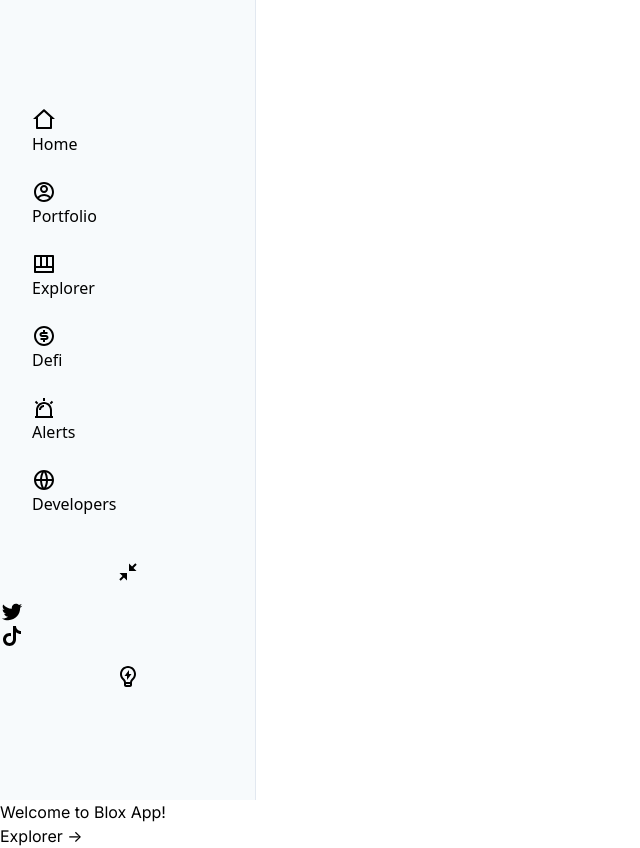
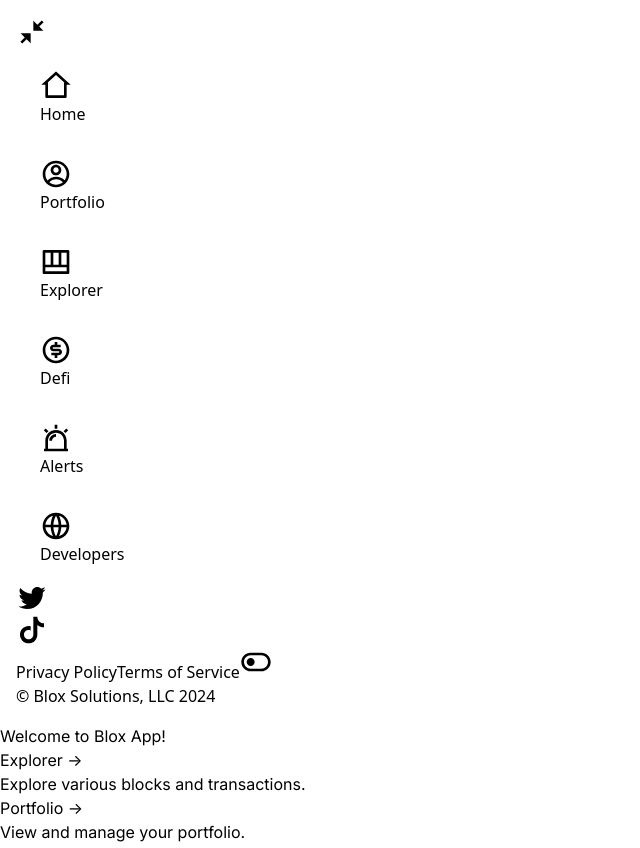
Before and after one commit to MichaelHDesigns/Blox-App, a Next.js app: page / in a window 1280 px wide. Shown: the top 848 px of the page, without its empty margins (0-640 px from the left). Built offline with nearby package versions, Linux system fonts and the light colour scheme.

Commit message:
her side shakes just right & she can lay it down on the ground

```diff
--- a/src/components/SideNav.tsx
+++ b/src/components/SideNav.tsx
@@ -1,4 +1,4 @@
-import React, { useState } from "react";
+import React, { useState, useEffect } from "react";
 import Link from "next/link";
 import { useDarkMode } from "../contexts/DarkModeContext";
 import {
@@ -11,8 +11,8 @@ import {
   RiTwitterFill,
   RiTiktokFill,
   RiCollapseDiagonalFill,
-  RiLightbulbFlashLine,
-} from "react-icons/ri"; // Import icons from react-icons
+  RiToggleLine,
+} from "react-icons/ri";
 
 const SideNav: React.FC = () => {
   const { darkMode, toggleDarkMode } = useDarkMode();
@@ -22,133 +22,166 @@ const SideNav: React.FC = () => {
     setCollapsed(!collapsed);
   };
 
+  useEffect(() => {
+    const handleResize = () => {
+      // Set collapsed state based on screen width
+      if (window.innerWidth < 1025) {
+        setCollapsed(true); // Close sidebar on smaller screens
+      } else {
+        setCollapsed(false); // Open sidebar on larger screens
+      }
+    };
+
+    // Initial check on mount
+    handleResize();
+
+    // Add resize event listener
+    window.addEventListener("resize", handleResize);
+
+    // Clean up the event listener
+    return () => {
+      window.removeEventListener("resize", handleResize);
+    };
+  }, []);
+
   return (
-    <aside
-      className={`fixed bottom-0 left-0 max-h-[calc(100vh-5rem)] lg:max-h-full lg:bg-gray-200 lg:border-r lg:border-gray-300 ${
+    <nav
+      className={`fixed bottom-0 left-0 w-full lg:w-auto bg-gray-200 border-t border-gray-300 lg:border-r ${
         darkMode ? "dark:bg-gray-800" : ""
-      } lg:static lg:border-l lg:border-t transform lg:translate-x-0 ${
-        collapsed ? "w-20 lg:w-20" : "w-full lg:w-64"
+      } lg:static lg:border-l transform lg:translate-x-0 ${
+        collapsed ? "lg:flex lg:flex-col lg:w-20" : "lg:w-64"
       }`}
       style={{ transition: "width 0.3s ease, transform 0.3s ease" }}
     >
-      <nav className="py-4 overflow-y-auto lg:overflow-y-hidden">
-        <ul className="flex flex-wrap lg:block lg:space-y-1 mt-4">
-          <li
-            className={`px-4 py-2 w-full lg:w-auto ${
-              darkMode ? "text-white" : "text-black"
-            } hover:bg-gray-300 ${darkMode ? "dark:hover:bg-gray-700" : ""}`}
-          >
-            <Link href="/" legacyBehavior>
-              <a className="flex items-center">
-                <RiHome2Line
-                  className={`mr-2 ${
-                    collapsed ? "icon-collapse" : "text-base"
-                  }`}
-                />
-                {!collapsed && <span>Home</span>}
-              </a>
-            </Link>
-          </li>
-          <li
-            className={`px-4 py-2 w-full lg:w-auto ${
-              darkMode ? "text-white" : "text-black"
-            } hover:bg-gray-300 ${darkMode ? "dark:hover:bg-gray-700" : ""}`}
-          >
-            <Link href="/portfolio" legacyBehavior>
-              <a className="flex items-center">
-                <RiAccountCircleLine
-                  className={`mr-2 ${
-                    collapsed ? "icon-collapse" : "text-base"
-                  }`}
-                />
-                {!collapsed && <span>Portfolio</span>}
-              </a>
-            </Link>
-          </li>
-          <li
-            className={`px-4 py-2 w-full lg:w-auto ${
-              darkMode ? "text-white" : "text-black"
-            } hover:bg-gray-300 ${darkMode ? "dark:hover:bg-gray-700" : ""}`}
-          >
-            <Link href="/explorer" legacyBehavior>
-              <a className="flex items-center">
-                <RiTableAltLine
-                  className={`mr-2 ${
-                    collapsed ? "icon-collapse" : "text-base"
-                  }`}
-                />
-                {!collapsed && <span>Explorer</span>}
-              </a>
-            </Link>
-          </li>
-          <li
-            className={`px-4 py-2 w-full lg:w-auto ${
-              darkMode ? "text-white" : "text-black"
-            } hover:bg-gray-300 ${darkMode ? "dark:hover:bg-gray-700" : ""}`}
-          >
-            <Link href="/defi" legacyBehavior>
-              <a className="flex items-center">
-                <RiMoneyDollarCircleLine
-                  className={`mr-2 ${
-                    collapsed ? "icon-collapse" : "text-base"
-                  }`}
-                />
-                {!collapsed && <span>Defi</span>}
-              </a>
-            </Link>
-          </li>
-          <li
-            className={`px-4 py-2 w-full lg:w-auto ${
-              darkMode ? "text-white" : "text-black"
-            } hover:bg-gray-300 ${darkMode ? "dark:hover:bg-gray-700" : ""}`}
-          >
-            <Link href="/alerts" legacyBehavior>
-              <a className="flex items-center">
-                <RiAlarmWarningLine
-                  className={`mr-2 ${
-                    collapsed ? "icon-collapse" : "text-base"
-                  }`}
-                />
-                {!collapsed && <span>Alerts</span>}
-              </a>
-            </Link>
-          </li>
-          <li
-            className={`px-4 py-2 w-full lg:w-auto ${
-              darkMode ? "text-white" : "text-black"
-            } hover:bg-gray-300 ${darkMode ? "dark:hover:bg-gray-700" : ""}`}
-          >
-            <Link href="/developers" legacyBehavior>
-              <a className="flex items-center">
-                <RiGlobalLine
-                  className={`mr-2 ${
-                    collapsed ? "icon-collapse" : "text-base"
-                  }`}
-                />
-                {!collapsed && <span>Developers</span>}
-              </a>
-            </Link>
-          </li>
-        </ul>
-      </nav>
-
       {/* Collapse Icon */}
-      <div
-        className={`absolute bottom-4 left-0 ${
-          collapsed ? "lg:left-2" : "lg:left-20"
-        }`}
-      >
+      <div className="flex top-4 right-0 lg:top-4 lg:right-0">
         <button
           onClick={toggleSidebar}
-          className={`p-2 ${
-            darkMode ? "dark:text-white" : "text-black"
-          } hover:bg-gray-300 rounded-full ${
+          className={`p-2 ${darkMode ? "dark:text-white" : "text-black"} hover:bg-gray-300 rounded-full ${
             darkMode ? "dark:hover:bg-gray-700" : ""
           }`}
         >
           <RiCollapseDiagonalFill />
         </button>
       </div>
+
+      <ul className="flex lg:block lg:space-y-1 mt-4 lg:mt-4 gap-y-1">
+        {/* Navigation Items */}
+        <li
+          className={`px-2 py-2 w-full lg:w-auto ${
+            darkMode ? "text-white" : "text-black"
+          } hover:bg-gray-300 ${darkMode ? "dark:hover:bg-gray-700" : ""}`}
+        >
+          <Link href="/" legacyBehavior>
+            <a
+              className="flex items-center text-xs lg:text-base"
+              title={!collapsed ? "Home" : "Home"}
+            >
+              <div className="flex items-center">
+                <RiHome2Line
+                  className={`${collapsed ? "icon-collapse" : "text-base"} mr-2 h-6 w-6`}
+                />
+                {!collapsed && <span>Home</span>}
+              </div>
+            </a>
+          </Link>
+        </li>
+        <li
+          className={`px-2 py-2 w-full lg:w-auto ${
+            darkMode ? "text-white" : "text-black"
+          } hover:bg-gray-300 ${darkMode ? "dark:hover:bg-gray-700" : ""}`}
+        >
+          <Link href="/portfolio" legacyBehavior>
+            <a
+              className="flex items-center text-xs lg:text-base"
+              title={!collapsed ? "Portfolio" : "Portfolio"}
+            >
+              <div className="flex items-center">
+                <RiAccountCircleLine
+                  className={`${collapsed ? "icon-collapse" : "text-base"} mr-2 h-6 w-6`}
+                />
+                {!collapsed && <span>Portfolio</span>}
+              </div>
+            </a>
+          </Link>
+        </li>
+        <li
+          className={`px-2 py-2 w-full lg:w-auto ${
+            darkMode ? "text-white" : "text-black"
+          } hover:bg-gray-300 ${darkMode ? "dark:hover:bg-gray-700" : ""}`}
+        >
+          <Link href="/explorer" legacyBehavior>
+            <a
+              className="flex items-center text-xs lg:text-base"
+              title={!collapsed ? "Explorer" : "Explorer"}
+            >
+              <div className="flex items-center">
+                <RiTableAltLine
+                  className={`${collapsed ? "icon-collapse" : "text-base"} mr-2 h-6 w-6`}
+                />
+                {!collapsed && <span>Explorer</span>}
+              </div>
+            </a>
+          </Link>
+        </li>
+        <li
+          className={`px-2 py-2 w-full lg:w-auto ${
+            darkMode ? "text-white" : "text-black"
+          } hover:bg-gray-300 ${darkMode ? "dark:hover:bg-gray-700" : ""}`}
+        >
+          <Link href="/defi" legacyBehavior>
+            <a
+              className="flex items-center text-xs lg:text-base"
+              title={!collapsed ? "Defi" : "Defi"}
+            >
+              <div className="flex items-center">
+                <RiMoneyDollarCircleLine
+                  className={`${collapsed ? "icon-collapse" : "text-base"} mr-2 h-6 w-6`}
+                />
+                {!collapsed && <span>Defi</span>}
+              </div>
+            </a>
+          </Link>
+        </li>
+        <li
+          className={`px-2 py-2 w-full lg:w-auto ${
+            darkMode ? "text-white" : "text-black"
+          } hover:bg-gray-300 ${darkMode ? "dark:hover:bg-gray-700" : ""}`}
+        >
+          <Link href="/alerts" legacyBehavior>
+            <a
+              className="flex items-center text-xs lg:text-base"
+              title={!collapsed ? "Alerts" : "Alerts"}
+            >
+              <div className="flex items-center">
+                <RiAlarmWarningLine
+                  className={`${collapsed ? "icon-collapse" : "text-base"} mr-2 h-6 w-6`}
+                />
+                {!collapsed && <span>Alerts</span>}
+              </div>
+            </a>
+          </Link>
+        </li>
+        <li
+          className={`px-2 py-2 w-full lg:w-auto ${
+            darkMode ? "text-white" : "text-black"
+          } hover:bg-gray-300 ${darkMode ? "dark:hover:bg-gray-700" : ""}`}
+        >
+          <Link href="/developers" legacyBehavior>
+            <a
+              className="flex items-center text-xs lg:text-base"
+              title={!collapsed ? "Developers" : "Developers"}
+            >
+              <div className="flex items-center">
+                <RiGlobalLine
+                  className={`${collapsed ? "icon-collapse" : "text-base"} mr-2 h-6 w-6`}
+                />
+                {!collapsed && <span>Developers</span>}
+              </div>
+            </a>
+          </Link>
+        </li>
+      </ul>
 
       {/* Social Media Icons - Displayed inline */}
       {!collapsed && (
@@ -157,35 +190,46 @@ const SideNav: React.FC = () => {
             href="https://twitter.com/BloxSolutions"
             target="_blank"
             rel="noopener noreferrer"
-            className={`${
-              darkMode ? "text-white" : "text-black"
-            } hover:text-gray-600 flex items-center`}
+            className={`${darkMode ? "text-white" : "text-black"} hover:text-gray-600 flex items-center`}
           >
-            <RiTwitterFill className="mr-2" />
+            <RiTwitterFill className="icon-size" />
           </a>
           <a
             href="https://tiktok.com/@bloxsolutions"
             target="_blank"
             rel="noopener noreferrer"
-            className={`${
-              darkMode ? "text-white" : "text-black"
-            } hover:text-gray-600 flex items-center`}
+            className={`${darkMode ? "text-white" : "text-black"} hover:text-gray-600 flex items-center`}
           >
-            <RiTiktokFill className="mr-2" />
+            <RiTiktokFill className="icon-size" />
           </a>
         </div>
       )}
 
-        {/* Dark Mode Toggle Button */}
-        <button
-          onClick={toggleDarkMode}
-          className={`mt-4 p-2 ${
-            darkMode ? "dark:text-white" : "text-black"
-          } text-2xl flex items-center`} // Example of making icons bigger
-        >
-          <RiLightbulbFlashLine />
-        </button>
-    </aside>
+      {/* Policies, Toggle, and Copyright */}
+      <div className="mt-4 px-4 text-xs text-center text-white-600">
+        {!collapsed && (
+          <>
+            <div className="mt-4">
+              <Link href="/privacy-policy" legacyBehavior>
+                <a className="hover:text-gray-600 block">Privacy Policy</a>
+              </Link>
+              <Link href="/terms-of-service" legacyBehavior>
+                <a className="hover:text-gray-600 block">Terms of Service</a>
+              </Link>
+              <button
+                onClick={toggleDarkMode}
+                className={`p-2 ${darkMode ? "dark:text-white" : "text-black"} text-base mt-4`}
+              >
+                <RiToggleLine className="icon-size" />
+              </button>
+            </div>
+            <div className="mt-4">
+              <p>© Blox Solutions, LLC 2024</p>
+            </div>
+          </>
+        )}
+      </div>
+    </nav>
   );
 };
 
--- a/src/pages/index.tsx
+++ b/src/pages/index.tsx
@@ -6,14 +6,14 @@ const inter = Inter({ subsets: ["latin"] });
 
 export default function Home() {
   return (
-    <main className={`flex min-h-screen flex-col items-center justify-center p-24 ${inter.className}`}>
-      <div className="z-10 w-full max-w-5xl items-center justify-between font-mono text-sm lg:flex">
+    <main className={`flex min-h-screen flex-col items-center justify-start pt-16 ${inter.className}`}>
+      <div className="z-10 w-full max-w-5xl flex justify-center items-center font-mono text-sm">
         <p className="fixed left-0 top-0 flex w-full justify-center border-b border-gray-300 bg-gradient-to-b from-zinc-200 pb-6 pt-8 backdrop-blur-2xl dark:border-neutral-800 dark:bg-zinc-800/30 dark:from-inherit lg:static lg:w-auto lg:rounded-xl lg:border lg:bg-gray-200 lg:p-4 lg:dark:bg-zinc-800/30">
           Welcome to Blox App!
         </p>
       </div>
 
-      <div className="mb-16 grid text-center lg:mb-0 lg:grid-cols-3 lg:text-left">
+      <div className="mt-16 grid text-center lg:mt-8 lg:grid-cols-3 lg:text-left">
         <Link legacyBehavior href="/explorer" passHref>
           <a className={`group rounded-lg border border-transparent px-5 py-4 transition-colors hover:border-gray-300 hover:bg-gray-100 dark:hover:border-neutral-700 dark:hover:bg-neutral-800/30`}>
             <h2 className="mb-3 text-2xl font-semibold">
--- a/src/styles/globals.css
+++ b/src/styles/globals.css
@@ -46,37 +46,14 @@ body {
   @apply text-black dark:text-white bg-white dark:bg-black;
 }
 
-/* Responsive adjustments */
-@media (min-width: 800px) {
-  aside {
-    width: 16rem; /* Larger width on larger screens */
-    position: sticky;
-    top: 0;
-    height: 100vh; /* Ensure full height on larger screens */
-    overflow-y: auto; /* Add scroll if content exceeds height */
-  }
-
-  nav {
-    padding: 1rem;
-  }
-
-  li {
-    padding: 0.75rem 1rem; /* Adjusted padding for larger screens */
-  }
-
-  button {
-    display: block;
-    margin: 1rem auto;
-  }
-}
-
-@media (max-width: 799px) {
+/* Responsive adjustments for mobile screens */
+@media (max-width: 1025px) {
   aside {
     position: fixed;
     bottom: 0; /* Position fixed to the bottom */
     left: 0;
     width: 100%;
-    max-height: calc(100vh - 5rem); /* Adjust height to fit remaining viewport */
+    height: 70px; /* Set specific height */
     overflow-y: auto; /* Add scroll if content exceeds height */
     z-index: 10; /* Ensure it's above content */
   }
@@ -87,6 +64,7 @@ body {
 
   li {
     padding: 0.5rem 1rem; /* Adjusted padding for smaller screens */
+    text-align: center; /* Center align text for better readability */
   }
 
   button {
@@ -95,9 +73,20 @@ body {
   }
 }
 
+/* Responsive adjustments for smaller screens */
+@media (max-width: 500px) {
+  aside {
+    height: 60px; /* Reduce height further for smaller screens */
+  }
+
+  li {
+    padding: 0.25rem 0.75rem; /* Further adjust padding for very small screens */
+  }
+}
+
 /* Increase icon size */
 svg {
-  font-size: 1.5rem; /* Adjust icon size as needed */
+  font-size: 2.0rem; /* Adjust icon size as needed */
 }
 
 /* Example of defining the icon-collapse class */
```
